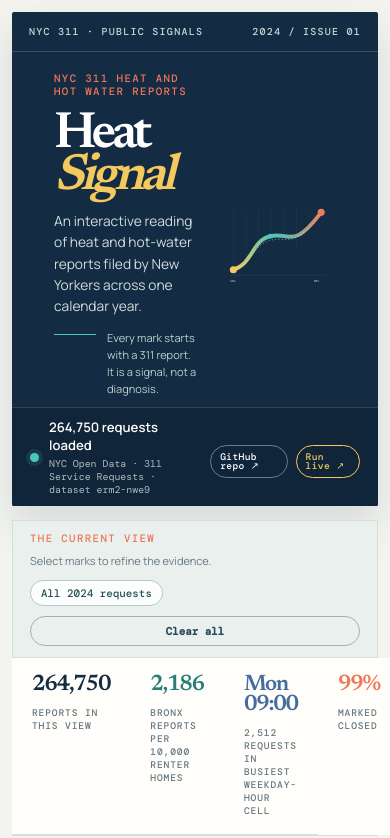
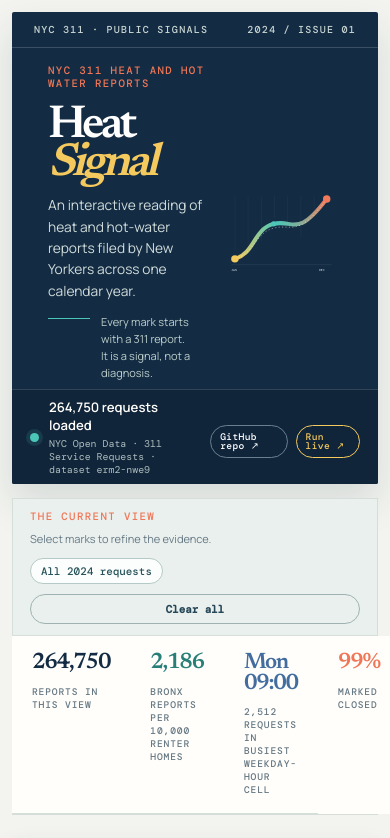
Before and after one commit to Perumal100/Heat-Signal, a plain HTML site: page dist/index.html in a window 390 px wide. Shown: the top 838 px of the page. Drawn offline with nearby package versions, Linux system fonts and the light colour scheme.

Commit message:
Improve selection and responsive layout

```diff
--- a/dist/layout-fixes.css
+++ b/dist/layout-fixes.css
@@ -80,3 +80,14 @@
 .source-strip { padding-top:10px; padding-bottom:10px; }
 .lens { margin-top:14px; padding-top:11px; padding-bottom:11px; }
 .kpi { min-height:92px; padding-top:17px; padding-bottom:17px; }
+
+/* Final readability refinements for active selections and the first screen. */
+.is-muted { opacity:.3; }
+.scale-note { align-self:center; color:#657883; font:500 .58rem DM Mono,monospace; letter-spacing:.06em; text-transform:uppercase; }
+.hero-topline { padding:11px 22px; }
+.hero-core { min-height:165px; padding:16px 36px 8px; }
+.hero h1 { font-size:clamp(2.9rem,5.1vw,4.5rem); }
+.hero-graphic { width:min(100%,240px); }
+.source-strip { padding-top:8px; padding-bottom:8px; }
+.heat-grid { grid-template-columns:44px repeat(24,minmax(22px,1fr)); gap:3px; min-width:680px; }
+@media(max-width:760px) { .heat-grid { min-width:620px; grid-template-columns:40px repeat(24,minmax(20px,1fr)); gap:2px; } }
```
